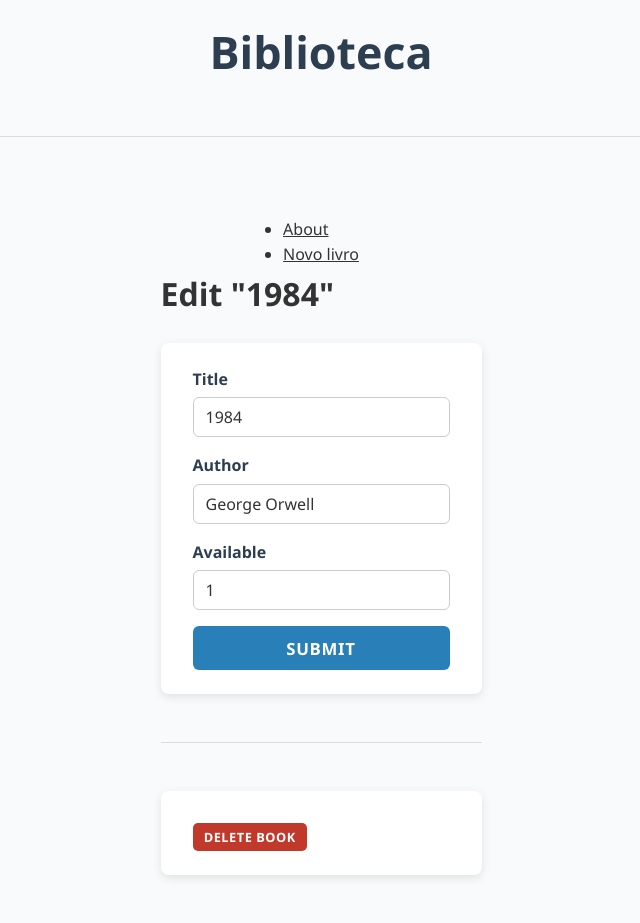
After one commit to MarcosVieira71/INF1041-Projeto, a Flask app: page /1/edit in a window 1280 px wide. The commit adds this page. Shown: the whole page, without its empty margins (319-959 px from the left). Run offline with Flask 3, Linux system fonts and the light colour scheme; data comes from the database, SQL or seed files in the repository; both versions use the stored data as it was after the commit.

Commit message:
adiciona operações de editar e excluir do banco

```diff
--- a/app/main.py
+++ b/app/main.py
@@ -45,9 +45,40 @@ def create():
                                (title, author, available))
             connection.commit()
             connection.close()
-            return redirect(url_for('home'))
+            return redirect(url_for('home')) # Ou 'index'
 
     return render_template('create.html')
 
+@app.route('/<int:id>/edit', methods=('GET', 'POST'))
+def edit(id):
+    book = get_book(id)
+
+    if request.method == 'POST':
+        title = request.form['title']
+        author = request.form['author']
+        available = request.form['available']
+        if not title:
+            flash('Title is required!')
+        else:
+            conn = get_db_connection()
+            conn.execute('UPDATE books SET title = ?, author = ?, available = ?'
+                         ' WHERE id = ?',
+                         (title, author, available, id))
+            conn.commit()
+            conn.close()
+            return redirect(url_for('home')) # Ou 'index'
+
+    return render_template('edit.html', book=book)
+
+@app.route('/<int:id>/delete', methods=('POST',))
+def delete(id):
+    book = get_book(id)
+    conn = get_db_connection()
+    conn.execute('DELETE FROM books WHERE id = ?', (id,))
+    conn.commit()
+    conn.close()
+    flash('"{}" was successfully deleted!'.format(book['title']))
+    return redirect(url_for('home'))
+
 if __name__ == '__main__':
     app.run(debug=True)
--- a/app/static/css/style.css
+++ b/app/static/css/style.css
@@ -347,3 +347,180 @@ a.btn:focus {
     padding: 0.35rem 0.7rem;
   }
 }
+
+/* Reuse .form styling from create.html for edit page */
+form {
+  max-width: 400px;
+  margin: 1.5rem auto 2rem auto;
+  background: #fff;
+  padding: 1.5rem 2rem;
+  border-radius: 8px;
+  box-shadow: 0 3px 10px rgba(0,0,0,0.1);
+  display: flex;
+  flex-direction: column;
+  gap: 1rem;
+}
+
+.form-group {
+  display: flex;
+  flex-direction: column;
+  gap: 0.3rem;
+}
+
+.form-group label {
+  font-weight: 600;
+  color: #2c3e50;
+  font-size: 1rem;
+}
+
+.form-control {
+  padding: 0.5rem 0.75rem;
+  border: 1.5px solid #ccc;
+  border-radius: 6px;
+  font-size: 1rem;
+  transition: border-color 0.3s ease;
+}
+
+.form-control:focus {
+  border-color: #2980b9;
+  outline: none;
+  box-shadow: 0 0 5px #2980b9aa;
+}
+
+/* Button consistent styling */
+.btn-primary {
+  background: #2980b9;
+  color: white;
+  padding: 0.65rem 1rem;
+  border: none;
+  border-radius: 6px;
+  font-weight: 700;
+  font-size: 1.05rem;
+  cursor: pointer;
+  text-transform: uppercase;
+  letter-spacing: 0.04em;
+  transition: background-color 0.3s ease;
+}
+
+.btn-primary:hover,
+.btn-primary:focus {
+  background: #1f6391;
+  outline: none;
+}
+
+/* Book container adjustment inside #livros section */
+#livros > div {
+  background: #fff;
+  max-width: 580px;
+  margin: 1.1rem auto;
+  padding: 1.25rem 1.6rem;
+  border-radius: 8px;
+  box-shadow: 0 2px 8px rgba(0,0,0,0.07);
+  display: flex;
+  flex-direction: column;
+  gap: 0.6rem;
+  font-size: 1rem;
+  color: #34495e;
+}
+
+/* Book title styling */
+#livros > div h3 {
+  font-size: 1.4rem;
+  font-weight: 700;
+  color: #2c3e50;
+  margin-bottom: 0.15rem;
+}
+
+/* Author and availability info */
+#livros > div p {
+  font-weight: 600;
+  color: #555;
+  margin-bottom: 0.5rem;
+}
+
+#livros > div span {
+  font-weight: 700;
+  font-size: 0.95rem;
+}
+
+/* Green/red text for status */
+#livros > div span[style*="green"] {
+  color: #27ae60;
+}
+#livros > div span[style*="red"] {
+  color: #c0392b;
+}
+
+/* Inline edit badge styling consistent with badges */
+.badge-warning {
+  background-color: #f39c12;
+  color: white;
+  padding: 0.25rem 0.6rem;
+  border-radius: 20px;
+  font-weight: 700;
+  font-size: 0.85rem;
+  user-select: none;
+  cursor: pointer;
+  transition: background-color 0.3s ease;
+}
+
+.badge-warning:hover,
+.badge-warning:focus {
+  background-color: #d78e0b;
+  outline: none;
+}
+
+/* Align edit link with book info horizontally */
+#livros > div a {
+  align-self: flex-start;
+  margin-top: 0.3rem;
+  text-decoration: none;
+}
+
+/* Responsive tweaks */
+@media (max-width: 480px) {
+  #livros > div {
+    max-width: 100%;
+    padding: 1rem 1.2rem;
+    font-size: 0.95rem;
+  }
+
+  #livros > div h3 {
+    font-size: 1.2rem;
+  }
+
+  .btn-primary {
+    font-size: 1rem;
+  }
+}
+
+/* Delete button styling consistent with btn-danger */
+.btn-danger {
+  background-color: #c0392b;
+  color: white;
+  padding: 0.5rem 1rem;
+  border: none;
+  border-radius: 6px;
+  font-weight: 700;
+  font-size: 0.9rem;
+  cursor: pointer;
+  text-transform: uppercase;
+  letter-spacing: 0.04em;
+  transition: background-color 0.3s ease;
+  margin-top: 0.8rem;
+  align-self: flex-start;
+}
+
+.btn-danger:hover,
+.btn-danger:focus {
+  background-color: #922b23;
+  outline: none;
+}
+
+/* Smaller delete button variant for possible inline usage */
+.btn-danger.btn-sm {
+  padding: 0.3rem 0.7rem;
+  font-size: 0.8rem;
+  border-radius: 5px;
+  margin-top: 0.5rem;
+}
--- a/app/templates/base.html
+++ b/app/templates/base.html
@@ -1,7 +1,10 @@
 <!DOCTYPE html>
 <html lang="pt-BR">
 <head>
+    <!-- Required meta tags -->
     <meta charset="UTF-8">
+    <meta name="viewport" content="width=device-width, initial-scale=1, shrink-to-fit=no">
+
     <title>{% block title %}Biblioteca{% endblock %}</title>
     <link rel="stylesheet" href="{{ url_for('static', filename='css/style.css') }}">
 </head>
@@ -10,8 +13,22 @@
         <h1>Biblioteca</h1>
         <hr>
     </header>
+    <div class="collapse navbar-collapse" id="navbarNav">
+        <ul class="navbar-nav">
+        <li class="nav-item">
+            <a class="nav-link" href="#">About</a>
+        </li>
+        <li class="nav-item">
+            <a class="nav-link" href="{{url_for('create')}}">Novo livro</a>
+        </li>
 
-    {% block content %}{% endblock %}
-
+        </ul>
+    </div>
+    <div class="container">
+        {% for message in get_flashed_messages() %}
+            <div class="alert alert-danger">{{ message }}</div>
+        {% endfor %}
+        {% block content %} {% endblock %}
+    </div>
 </body>
 </html>
--- /dev/null
+++ b/app/templates/edit.html
@@ -0,0 +1,40 @@
+{% extends 'base.html' %}
+
+{% block content %}
+<h1>{% block title %} Edit "{{ book['title'] }}" {% endblock %}</h1>
+
+<form method="post">
+    <div class="form-group">
+        <label for="title">Title</label>
+        <input type="text" name="title" placeholder="Book title"
+               class="form-control"
+               value="{{ request.form['title'] or book['title'] }}">
+        </input>
+    </div>
+    <div class="form-group">
+        <label for="author">Author</label>
+        <input type="text" name="author" placeholder="Book author"
+               class="form-control"
+               value="{{ request.form['author'] or book['author'] }}">
+        </input>
+    </div>
+    <div class="form-group">
+        <label for="available">Available</label>
+        <input type="text" name="available" placeholder="Availability"
+               class="form-control"
+               value="{{ request.form['available'] or book['available'] }}">
+        </input>
+    </div>
+    <div class="form-group">
+        <button type="submit" class="btn btn-primary">Submit</button>
+    </div>
+</form>
+<hr>
+
+<form action="{{ url_for('delete', id=book['id']) }}" method="POST">
+    <input type="submit" value="Delete Book"
+            class="btn btn-danger btn-sm"
+            onclick="return confirm('Tem certeza que você deseja deletar esse livro?')">
+</form>
+
+{% endblock %}
--- a/app/templates/index.html
+++ b/app/templates/index.html
@@ -29,6 +29,10 @@ Acervo de Livros
             {% else %}
                 <span style="color: red;">Emprestado</span>
             {% endif %}
+
+            <a href="{{ url_for('edit', id=book['id']) }}">
+              <span class="badge badge-warning">Edit</span>
+            </a>
 
             <hr>
         </div>
```
Also changed, not shown: database.db.
